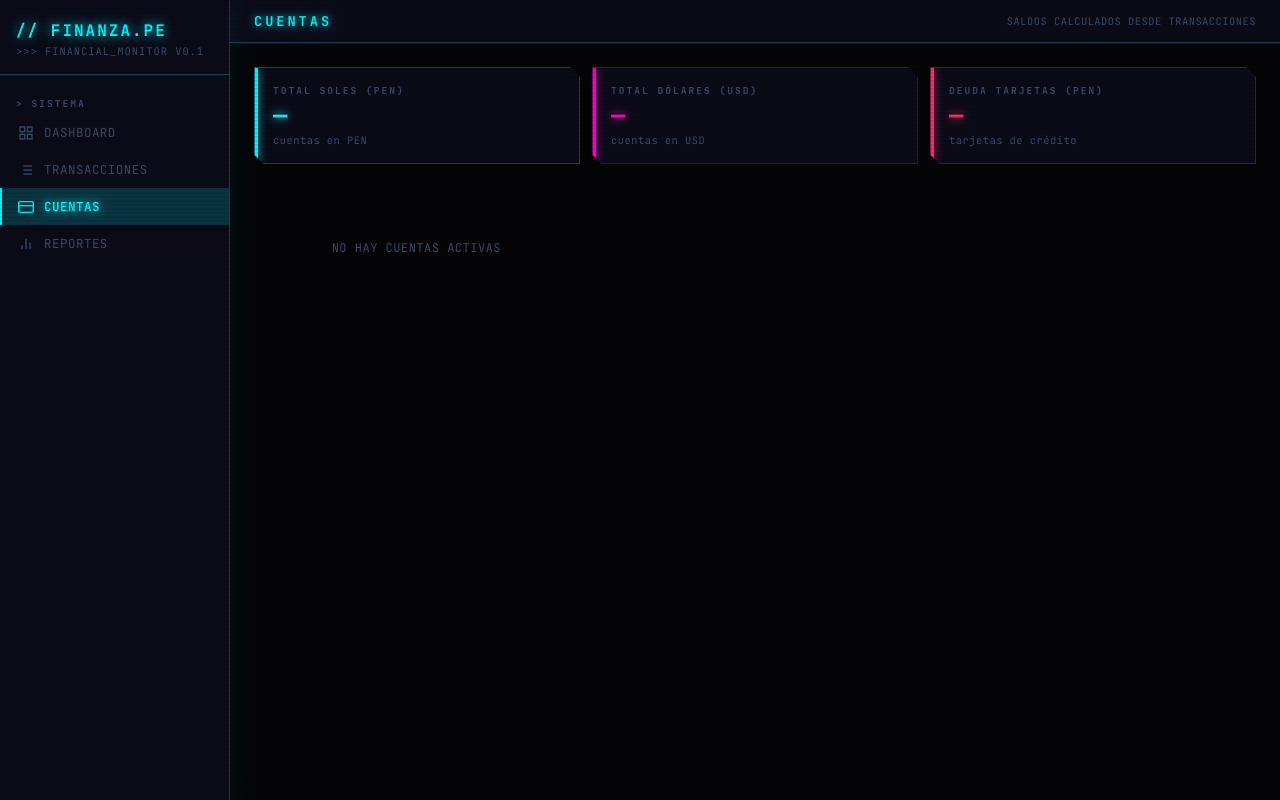
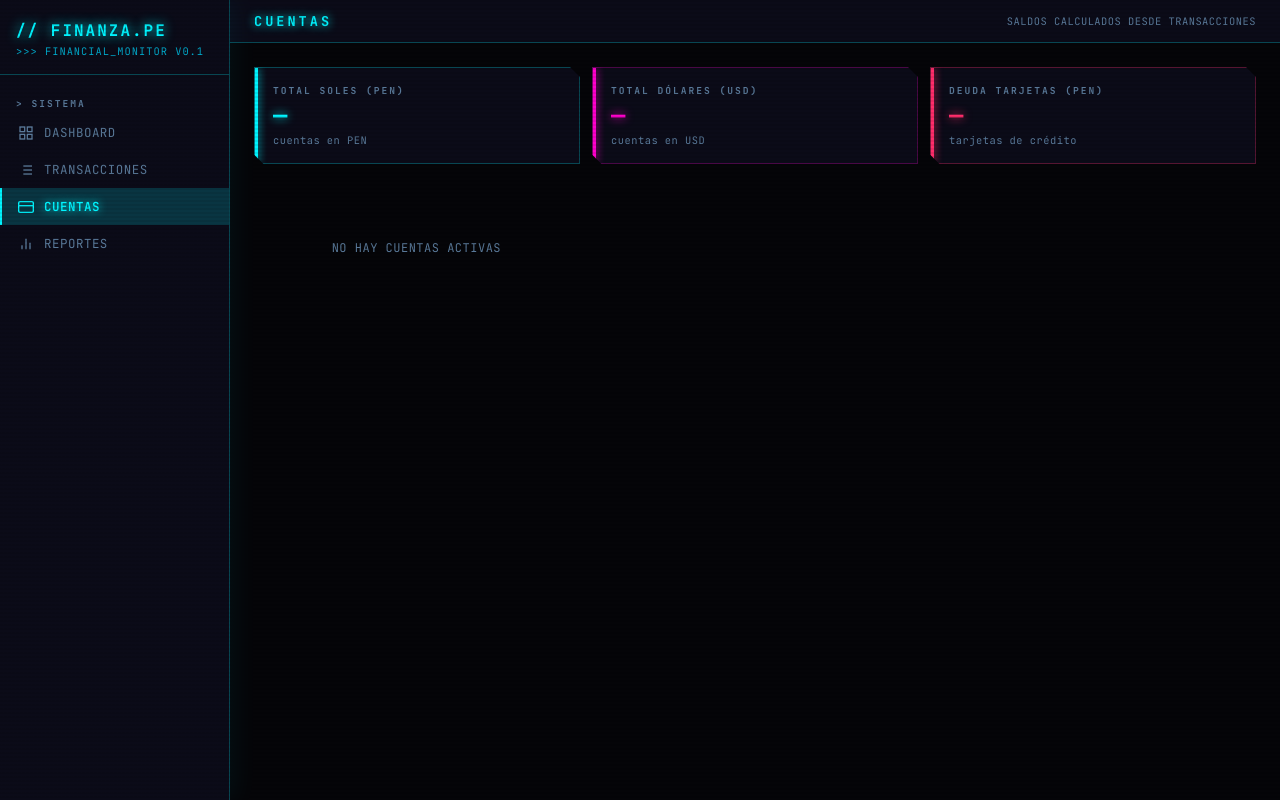
Before and after one commit to JEPM83/finanza-pe, a FastAPI app: page /cuentas in a window 1280 px wide. Run offline with FastAPI, Linux system fonts and the light colour scheme; data that the repository does not hold is empty.

Commit message:
style: mejorar visibilidad de texto secundario
- --text-dim de #3a4a6a a #5a7a9a (más legible en fondo oscuro)
- .sidebar-brand .subtitle usa --cyan-dim para coherencia con el tema

Co-Authored-By: Claude Sonnet 4.6 <noreply@anthropic.com>

```diff
--- a/app/frontend/static/css/main.css
+++ b/app/frontend/static/css/main.css
@@ -26,7 +26,7 @@
 
   --text:         #b8cce0;
   --text-bright:  #e8f4ff;
-  --text-dim:     #3a4a6a;
+  --text-dim:     #5a7a9a;
   --border:       #1a2448;
   --border-neon:  rgba(0,245,255,.25);
 
@@ -103,7 +103,7 @@ body::before {
 
 .sidebar-brand .subtitle {
   font-size: .65rem;
-  color: var(--text-dim);
+  color: var(--cyan-dim);
   margin-top: 3px;
   letter-spacing: 1px;
   text-transform: uppercase;
```
